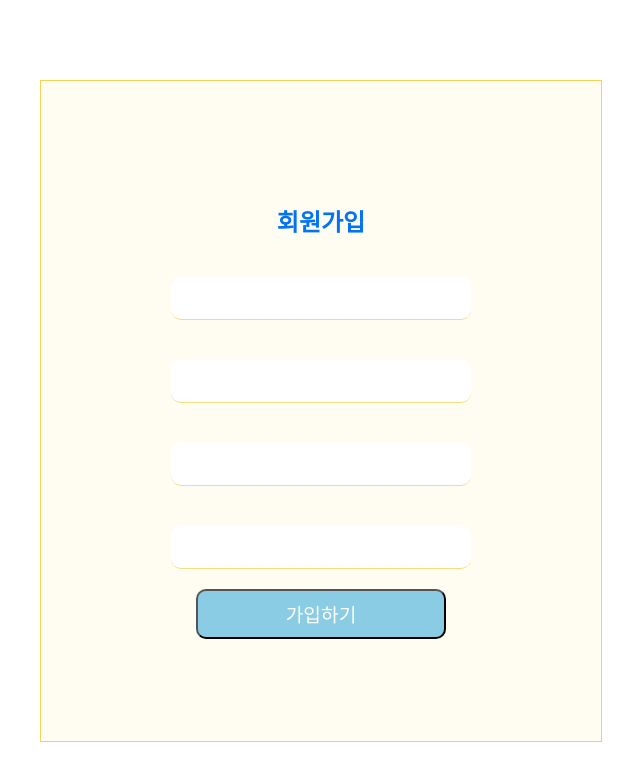
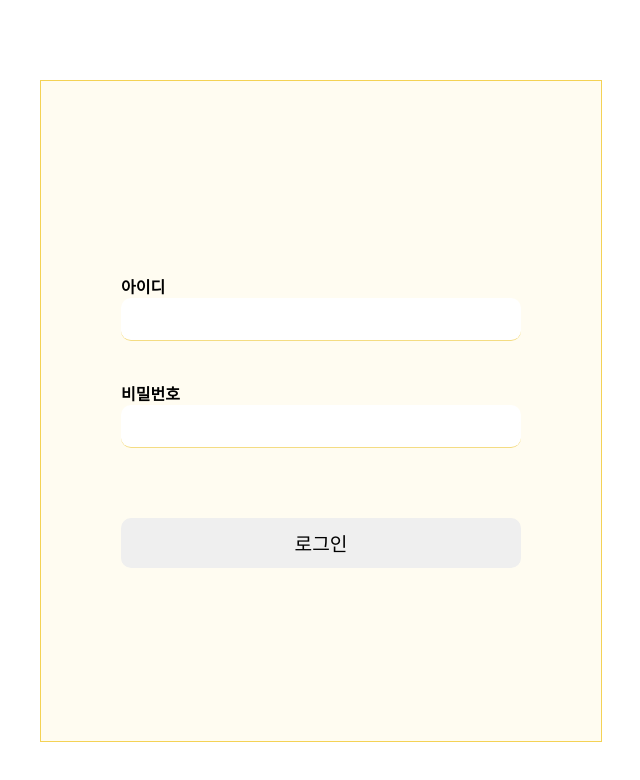
Before and after one commit to dongne-hanpan/FE, a React (Create React App) app: page /register in a window 1280 px wide. Shown: the top 780 px of the page, without its empty margins (319-959 px from the left). Built offline with nearby package versions, Linux system fonts and the light colour scheme.

Commit message:
feat : #3 Make signin UI, Edit button, signup,

```diff
--- a/src/components/register/Button.js
+++ b/src/components/register/Button.js
@@ -10,8 +10,8 @@ const Button = ({ children, bgColor, color, btnSize }) => {
 export default Button;
 Button.defaultProps = {
   btnSize: "mid",
-  bgColor: "rgba(138, 204, 228, 1)",
-  color: "white",
+  bgColor: "8ACCE4",
+  color: "black",
 };
 const Btn = styled.button`
   display: flex;
@@ -22,10 +22,11 @@ const Btn = styled.button`
   border-radius: 10px;
   color: ${({ color }) => color};
   background-color: ${({ bgColor }) => bgColor};
+  border: none;
   ${({ btnSize }) =>
     btnSize === "large" &&
     css`
-      width: 250px;
+      width: 400px;
       height: 50px;
       font-size: 1.2rem;
     `}
--- a/src/components/register/Signin.js
+++ b/src/components/register/Signin.js
@@ -1,10 +1,157 @@
+import { useCallback, useState } from "react";
+import styled from "styled-components";
+import Button from "./Button";
+
 const Signin = () => {
+  //닉네임, 아이디, 비밀번호, 비밀번호확인
+  const [id, setId] = useState("");
+  const [password, setPassword] = useState("");
+
+  //오류메세지 상태저장
+  const [idMessage, setIdMessage] = useState("");
+  const [passwordMessage, setPasswordMessage] = useState("");
+
+  //유효성 검사
+  const [isId, setIsId] = useState(false);
+  const [isPassword, setIsPassword] = useState(false);
+
+  /**유효성 검사 */
+
+  /** 아이디 검사 */
+  const idHandler = useCallback((e) => {
+    /**소문자 + 숫자 + 언더바/하이픈 허용 4~20자리 */
+    const idRegex = /^[a-z0-9_-]{4,20}$/;
+    const idCurrent = e.target.value;
+    setId(idCurrent);
+    if (!idRegex.test(idCurrent)) {
+      setIdMessage("소문자 + 숫자 + 언더바/하이픈 허용 4~20자리 :)");
+      setIsId(false);
+    } else {
+      setIdMessage("사용가능");
+      setIsId(true);
+    }
+  }, []);
+
+  /** 비밀번호 검사 */
+  const passwordHandler = useCallback((e) => {
+    /**숫자+영문자+특수문자 조합으로 8자리 이상 입력해주세요! */
+    const passwordRegex =
+      /^(?=.*[a-zA-Z])(?=.*[!@#$%^*+=-])(?=.*[0-9]).{8,25}$/;
+
+    const passwordCurrent = e.target.value;
+    setPassword(passwordCurrent);
+    if (!passwordRegex.test(passwordCurrent)) {
+      setPasswordMessage(
+        "숫자+영문자+특수문자 조합으로 8자리 이상 입력해주세요 :)"
+      );
+      setIsPassword(false);
+    } else {
+      setPasswordMessage("안전한 비밀번호에요 :)");
+      setIsPassword(true);
+    }
+  }, []);
+
+  const onSubmitHandler = (e) => {
+    e.preventDefault();
+    if (isId && isPassword) {
+      alert("로그인 완료");
+    } else {
+      return;
+    }
+  };
+
   return (
-    <form>
-      <input type="text" />
-      <input type="text" />
-    </form>
+    <Form onSubmit={onSubmitHandler}>
+      <InputBox>
+        <div>
+          <label htmlFor="id">아이디</label>
+          {id.length > 0 && (
+            <span className={`message ${isId ? "success" : "error"}`}>
+              {idMessage}
+            </span>
+          )}
+        </div>
+        <input
+          id="id"
+          onChange={idHandler}
+          value={id}
+          name="nickname"
+          type="text"
+        />
+      </InputBox>
+
+      <InputBox>
+        <div>
+          <label htmlFor="password">비밀번호</label>
+          {password.length > 0 && (
+            <span className={`message ${isPassword ? "success" : "error"}`}>
+              {passwordMessage}
+            </span>
+          )}
+        </div>
+        <input
+          id="password"
+          onChange={passwordHandler}
+          value={password}
+          name="password"
+          type="text"
+          style={{ marginBottom: "50px" }}
+        />
+      </InputBox>
+
+      <Button btnSize={"large"}>로그인</Button>
+    </Form>
   );
 };
 
 export default Signin;
+
+const Form = styled.form`
+  border: 1px solid rgba(244, 210, 85, 1);
+  background-color: rgba(255, 252, 241, 1);
+  width: 30%;
+  min-width: 500px;
+  height: 600px;
+  min-height: 600px;
+  margin: auto;
+  margin-top: 5rem;
+  padding: 30px;
+  display: flex;
+  flex-direction: column;
+  justify-content: center;
+  align-items: center;
+`;
+const InputBox = styled.div`
+  display: flex;
+  flex-direction: column;
+  width: 400px;
+  margin: auto;
+  margin: 20px;
+  span {
+    font-size: 8px;
+  }
+  div {
+    display: flex;
+  }
+  input {
+    border-radius: 10px;
+    height: 40px;
+    border: none;
+    border-bottom: 1px solid rgba(244, 220, 131, 1);
+    &:focus {
+      outline-color: rgba(244, 210, 85, 1);
+    }
+  }
+  label {
+    width: 110px;
+    font-weight: bold;
+  }
+  .message {
+    &.success {
+      color: #47c83e;
+    }
+    &.error {
+      color: #ff2727;
+    }
+  }
+`;
--- a/src/components/register/Signup.js
+++ b/src/components/register/Signup.js
@@ -4,20 +4,20 @@ import Button from "./Button";
 
 const Signup = () => {
   //닉네임, 아이디, 비밀번호, 비밀번호확인
+  const [id, setId] = useState("");
   const [nickname, setNickname] = useState("");
-  const [id, setId] = useState("");
   const [password, setPassword] = useState("");
   const [passwordCheck, setPasswrodCheck] = useState("");
 
   //오류메세지 상태저장
+  const [idMessage, setIdMessage] = useState("");
   const [nickMessage, setNickMessage] = useState("");
-  const [idMessage, setIdMessage] = useState("");
   const [passwordMessage, setPasswordMessage] = useState("");
   const [passwordCheckMessage, setPasswordCheckMessage] = useState("");
 
   //유효성 검사
+  const [isId, setIsId] = useState(false);
   const [isNick, setIsNick] = useState(false);
-  const [isId, setIsId] = useState(false);
   const [isPassword, setIsPassword] = useState(false);
   const [isPasswordCheck, setIsPasswordCheck] = useState(false);
 
@@ -32,7 +32,7 @@ const Signup = () => {
       setNickMessage("10글자 미만으로 입력해주세요 :)");
       setIsNick(false);
     } else {
-      setNickMessage("올바른 형식입니다 :)");
+      setNickMessage("사용가능");
       setIsNick(true);
     }
   }, []);
@@ -47,7 +47,7 @@ const Signup = () => {
       setIdMessage("소문자 + 숫자 + 언더바/하이픈 허용 4~20자리 :)");
       setIsId(false);
     } else {
-      setIdMessage("올바른 형식이에요 :)");
+      setIdMessage("사용가능");
       setIsId(true);
     }
   }, []);
@@ -98,58 +98,72 @@ const Signup = () => {
 
   return (
     <Form onSubmit={onSubmitHandler}>
-      <h2 style={{ color: "rgba(3, 115, 243, 1)" }}>회원가입</h2>
       <InputBox>
+        <div>
+          <label htmlFor="id">아이디</label>
+          {id.length > 0 && (
+            <span className={`message ${isId ? "success" : "error"}`}>
+              {idMessage}
+            </span>
+          )}
+        </div>
+        <input id="id" onChange={idHandler} value={id} name="id" type="text" />
+      </InputBox>
+      <InputBox>
+        <div>
+          <label htmlFor="nickname">닉네임</label>
+          {nickname.length > 0 && (
+            <span className={`message ${isNick ? "success" : "error"}`}>
+              {nickMessage}
+            </span>
+          )}
+        </div>
         <input
+          id="nickname"
           onChange={nicknameHandler}
           value={nickname}
           name="nickname"
           type="text"
         />
-        {nickname.length > 0 && (
-          <span className={`message ${isNick ? "success" : "error"}`}>
-            {nickMessage}
-          </span>
-        )}
       </InputBox>
       <InputBox>
-        <input onChange={idHandler} value={id} name="id" type="text" />
-        {id.length > 0 && (
-          <span className={`message ${isId ? "success" : "error"}`}>
-            {idMessage}
-          </span>
-        )}
-      </InputBox>
-      <InputBox>
+        <div>
+          <label htmlFor="password">비밀번호</label>
+          {password.length > 0 && (
+            <span className={`message ${isPassword ? "success" : "error"}`}>
+              {passwordMessage}
+            </span>
+          )}
+        </div>
         <input
+          id="password"
           onChange={passwordHandler}
           value={password}
           name="password"
           type="text"
         />
-        {password.length > 0 && (
-          <span className={`message ${isPassword ? "success" : "error"}`}>
-            {passwordMessage}
-          </span>
-        )}
       </InputBox>
       <InputBox>
+        <div>
+          <label htmlFor="passwordCheck">비밀번호 확인</label>
+          {passwordCheck.length > 0 && (
+            <span
+              className={`message ${isPasswordCheck ? "success" : "error"}`}
+            >
+              {passwordCheckMessage}
+            </span>
+          )}
+        </div>
         <input
+          id="passwordCheck"
           onChange={passwrodCheckHandler}
           value={passwordCheck}
           name="passwordCheck"
           type="text"
+          style={{ marginBottom: "50px" }}
         />
-        {passwordCheck.length > 0 && (
-          <span
-            style={{ marginBottom: "50px" }}
-            className={`message ${isPasswordCheck ? "success" : "error"}`}
-          >
-            {passwordCheckMessage}
-          </span>
-        )}
       </InputBox>
-      <Button btnSize={"large"}>가입하기</Button>
+      <Button btnSize={"large"}>회원가입</Button>
     </Form>
   );
 };
@@ -174,9 +188,15 @@ const Form = styled.form`
 const InputBox = styled.div`
   display: flex;
   flex-direction: column;
-  width: 300px;
+  width: 400px;
   margin: auto;
   margin: 20px;
+  span {
+    font-size: 8px;
+  }
+  div {
+    display: flex;
+  }
   input {
     border-radius: 10px;
     height: 40px;
@@ -186,9 +206,13 @@ const InputBox = styled.div`
       outline-color: rgba(244, 210, 85, 1);
     }
   }
+  label {
+    width: 110px;
+    font-weight: bold;
+  }
   .message {
     &.success {
-      color: #8f8c8b;
+      color: #47c83e;
     }
     &.error {
       color: #ff2727;
--- a/src/pages/Register.js
+++ b/src/pages/Register.js
@@ -3,8 +3,8 @@ import Signin from "../components/register/Signin";
 import Signup from "../components/register/Signup";
 
 const Register = () => {
-  const [openSignin, setOpenSignin] = useState(false);
-  const [openSignup, setOpenSignun] = useState(true);
+  const [openSignin, setOpenSignin] = useState(true);
+  const [openSignup, setOpenSignun] = useState(false);
   return (
     <div>
       {openSignin && <Signin />}
```
